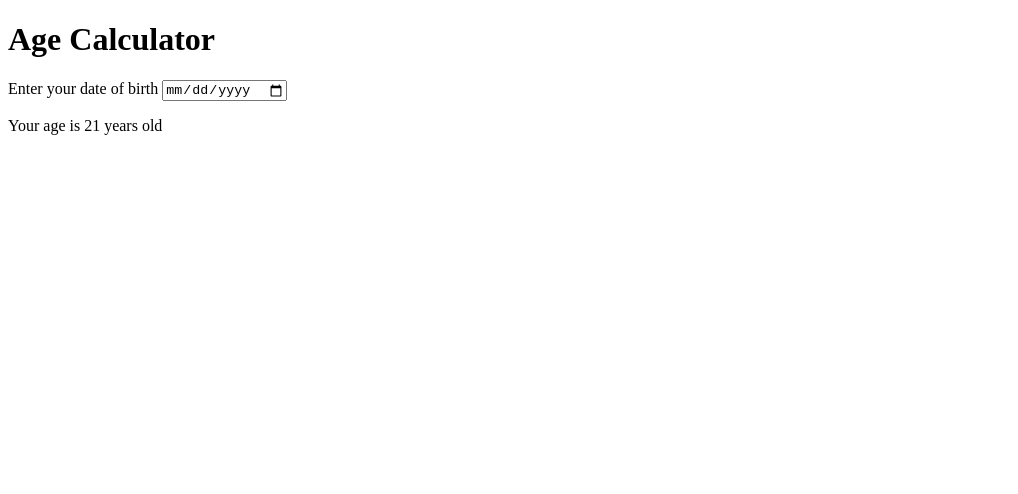
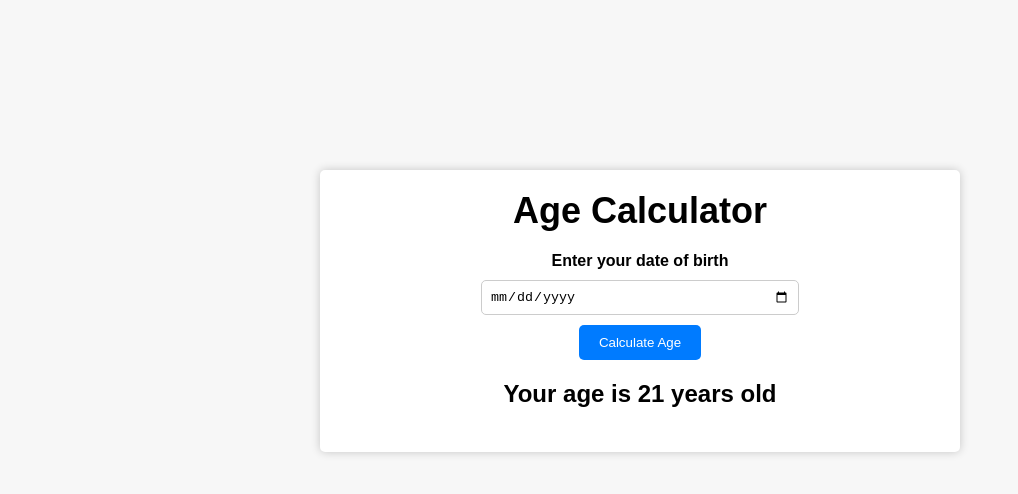
Before and after one commit to Maha-Abdelnabi/Age-calculator, a plain HTML site: page index.html in a window 1280 px wide. Shown: the whole page, without its empty margins (0-1018 px from the left). Drawn offline with Linux system fonts and the light colour scheme.

Commit message:
add styling to html

```diff
--- a/index.html
+++ b/index.html
@@ -4,6 +4,7 @@
     <meta charset="UTF-8">
     <meta name="viewport" content="width=device-width, initial-scale=1.0">
     <title>Age Calculator</title>
+    <link rel="stylesheet" href="style.css">
 </head>
 <body>
     <div class="container">
@@ -11,6 +12,7 @@
         <div class="form">
             <label for="birthday">Enter your date of birth</label>
             <input type="date" id="birthday" name="birthday">
+            <button>Calculate Age</button>
             <p id="result"> Your age is 21 years old</p>
         </div>
     </div>
--- /dev/null
+++ b/style.css
@@ -0,0 +1,64 @@
+body{
+    margin: 0;
+    padding: 20px;
+    font-family: "Montserrat", sans-serif;
+    background-color:#f7f7f7;
+}
+
+.container{
+    background-color: white;
+    box-shadow: 0 0 10px rgba(0, 0, 0, .2);
+    padding: 20px;
+    max-width: 600px;
+    margin: 0 auto;
+    border-radius:5px;
+    margin-top: 150px;
+}
+
+h1{
+    font-size: 36px;
+    text-align: center;
+    margin-top: 0;
+    margin-bottom: 20px;
+}
+
+.form{
+    display: flex;
+    flex-direction: column;
+    align-items: center;
+}
+
+label{
+    font-weight: bold;
+    margin-bottom: 10px;
+}
+
+input{
+    padding: 8px;
+    border: 1px solid #ccc;
+    border-radius: 5px;
+    width: 100%;
+    max-width: 300px;
+}
+
+button{
+    background-color: #007bff;
+    color: white;
+    border: none;
+    padding: 10px 20px;
+    border-radius: 5px;
+    margin-top: 10px;
+    cursor: pointer;
+    transition: backgroung-color .3s ease;
+}
+
+button:hover{
+    background-color: #ccc;
+    color: #007bff;
+}
+
+#result{
+    margin-top: 20px;
+    font-size: 24px;
+    font-weight: bold;
+}
```
